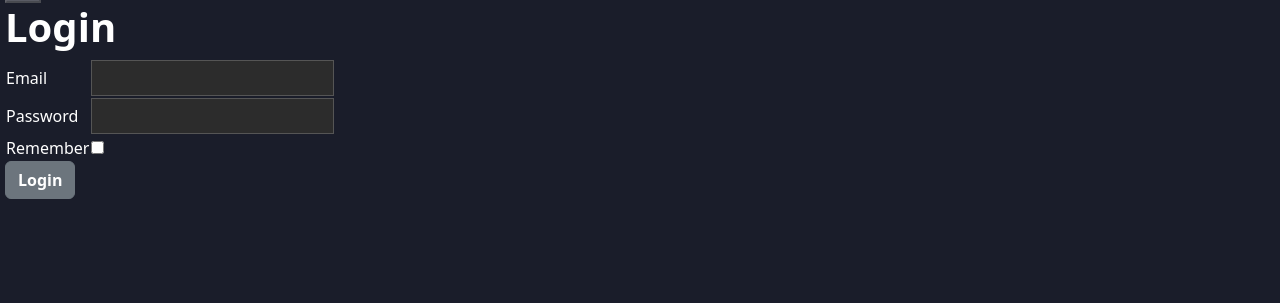
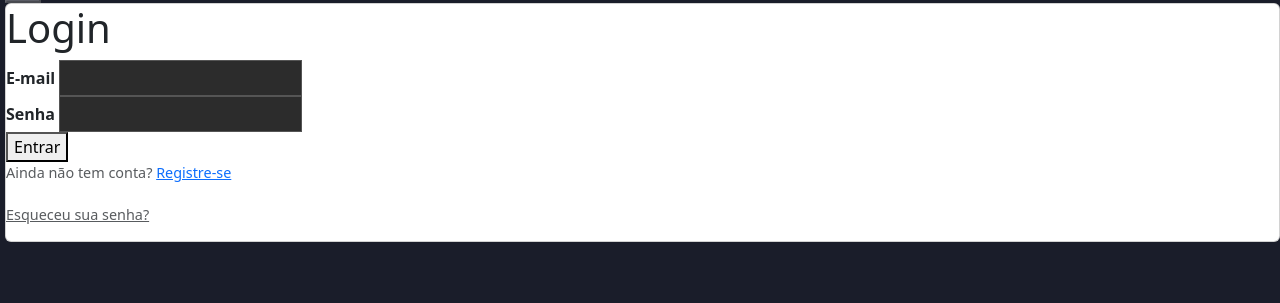
Before and after one commit to Igorl1/AvoRate, a Flask app: page /login in a window 1280 px wide. Shown: the part 138-441 px from the top of the page. Run offline with Flask 3, Linux system fonts and the light colour scheme.

Commit message:
Update login page to Portuguese and enhance layout

```diff
--- a/client/templates/registration/login.html
+++ b/client/templates/registration/login.html
@@ -1,49 +1,71 @@
 <!DOCTYPE html>
-<html lang="en">
+<html lang="pt-BR">
   <head>
-    <meta charset="UTF-8" />
-    <meta name="viewport" content="width=device-width, initial-scale=1.0" />
+    {% include 'tracker/header.html' %}
     <title>AvoRate - Login</title>
-    {% include 'tracker/header.html' %}
   </head>
   <body>
     {% include 'registration/global_links.html' %}
-    <h1><strong>Login</strong></h1>
 
-    {% with messages = get_flashed_messages() %} {% if messages %}
-    <div
-      style="
-        color: #900;
-        background: #ffebee;
-        padding: 10px;
-        border: 1px solid #c00;
-        margin: 10px 0;
-      "
-    >
-      {% for m in messages %}
-      <div>{{ m }}</div>
-      {% endfor %}
-    </div>
-    {% endif %} {% endwith %}
+    <main class="page-container">
+      <section class="card">
+        <h1 class="page-title">Login</h1>
 
-    <form action="{{ url_for('auth.login_post') }}" method="POST">
-      <table class="form">
-        <tr>
-          <td>Email</td>
-          <td><input type="email" name="email" required /></td>
-        </tr>
-        <tr>
-          <td>Password</td>
-          <td><input type="password" name="password" required /></td>
-        </tr>
-        <tr>
-          <td>Remember</td>
-          <td><input type="checkbox" name="remember" /></td>
-        </tr>
-      </table>
-      <button type="submit" class="btn btn-secondary">
-        <strong>Login</strong>
-      </button>
-    </form>
+        <div class="flash-messages">
+          {% with messages = get_flashed_messages(with_categories=true) %}
+          {% if messages %}
+          {% for category, message in messages %}
+          <div class="flash {{ category }}">{{ message }}</div>
+          {% endfor %}
+          {% endif %}
+          {% endwith %}
+        </div>
+
+        <form
+          class="form"
+          method="POST"
+          action="{{ url_for('auth.login') }}"
+          novalidate
+        >
+          <div class="form-field">
+            <label for="email">E-mail</label>
+            <input
+              id="email"
+              name="email"
+              type="email"
+              required
+              autocomplete="email"
+            />
+          </div>
+
+          <div class="form-field">
+            <label for="password">Senha</label>
+            <input
+              id="password"
+              name="password"
+              type="password"
+              required
+              autocomplete="current-password"
+            />
+          </div>
+
+          <div class="form-actions">
+            <button type="submit" class="btn-primary">Entrar</button>
+          </div>
+        </form>
+
+        <div class="spacer-md"></div>
+
+        <p class="text-muted" style="font-size: 0.9rem">
+          Ainda não tem conta?
+          <a href="{{ url_for('auth.signup') }}">Registre-se</a>
+        </p>
+
+        <p style="margin-top: 0.25rem; font-size: 0.9rem">
+          <a href="#" class="text-muted">Esqueceu sua senha?</a>
+          <!-- Link só visual por enquanto -->
+        </p>
+      </section>
+    </main>
   </body>
 </html>
```
